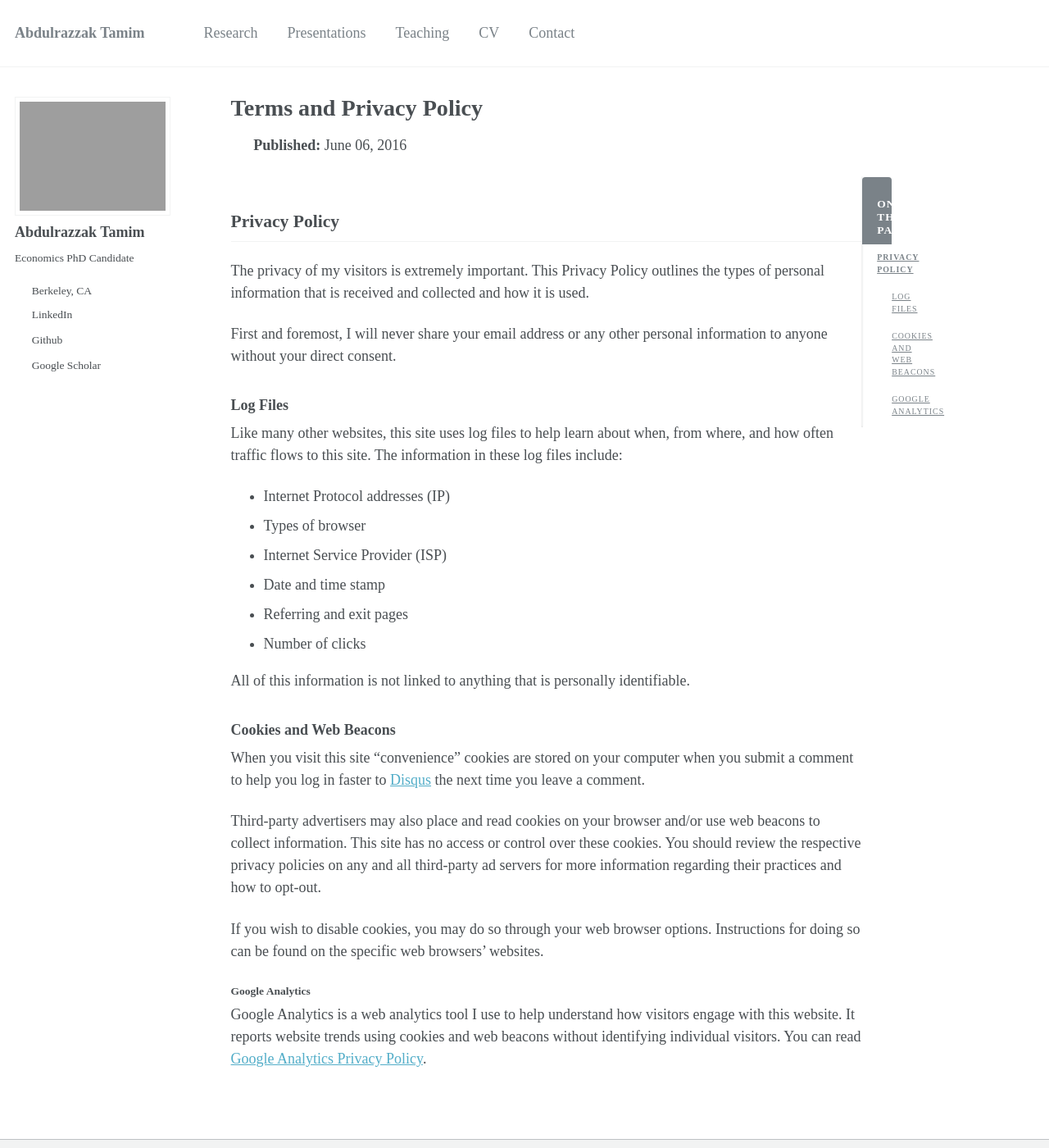
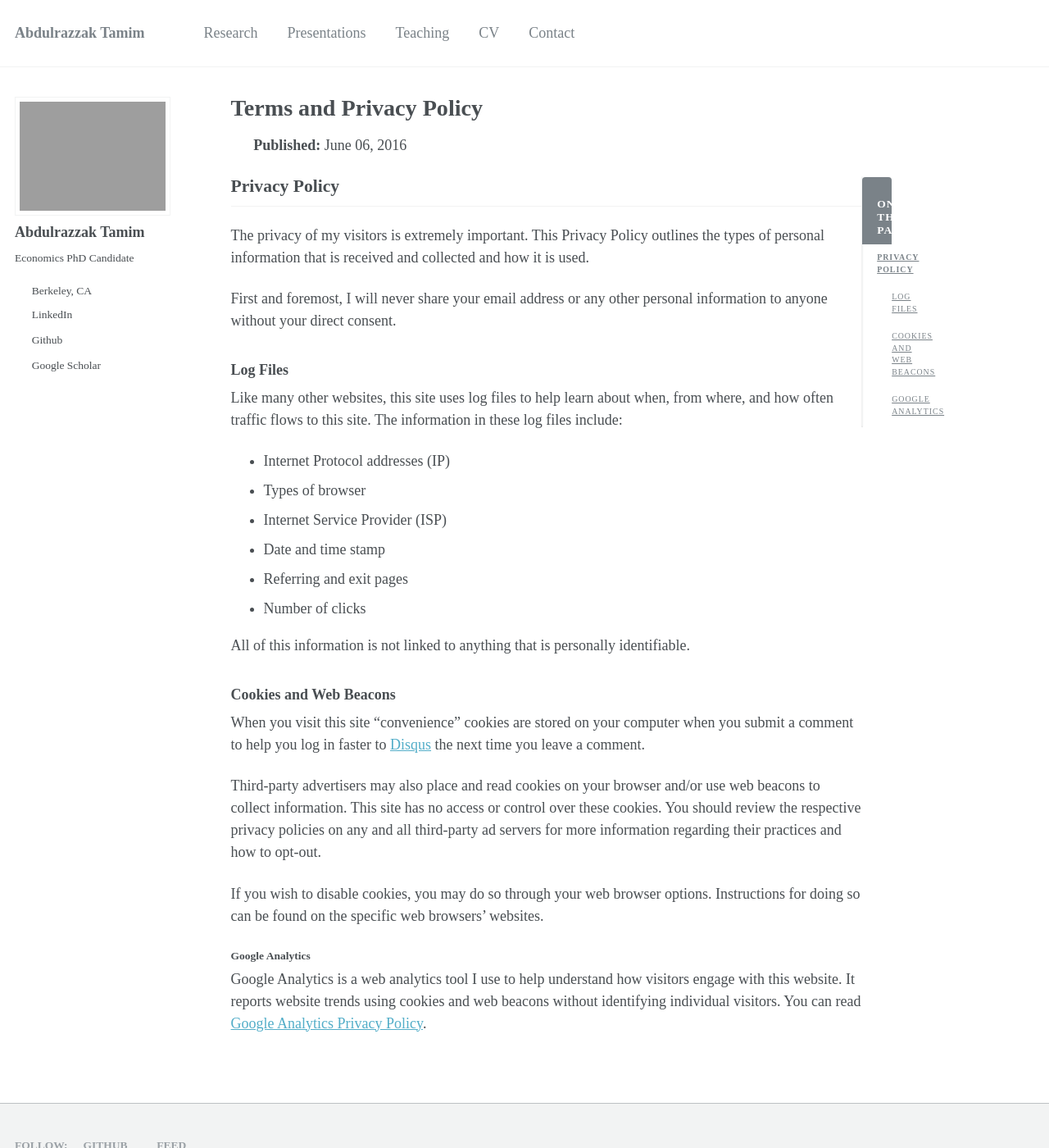
Before and after one commit to AbdulrazzakTamim/abdulrazzaktamim.github.io, a Jekyll site: the page built from _pages/terms.md, in a window 1280 px wide and 1400 px high. Shown: the whole window at 82% size. Built offline with Jekyll 4.4.1, drawn with Linux system fonts in a browser that asks for light colours; comment, search, counter and statistics services are not loaded.

Commit message:
Update main.scss

```diff
--- a/assets/css/main.scss
+++ b/assets/css/main.scss
@@ -99,3 +99,16 @@
 .co-authors-list {
   font-weight: normal;
 }
+
+
+/* Remove extra space at top of publications page */
+.page__content > h2:first-of-type {
+  margin-top: 0 !important;
+  padding-top: 0 !important;
+}
+
+/* If you have the Google Scholar text, reduce its margin too */
+.page__content > p:first-child {
+  margin-top: 0 !important;
+  margin-bottom: 1.5em !important;
+}
```
